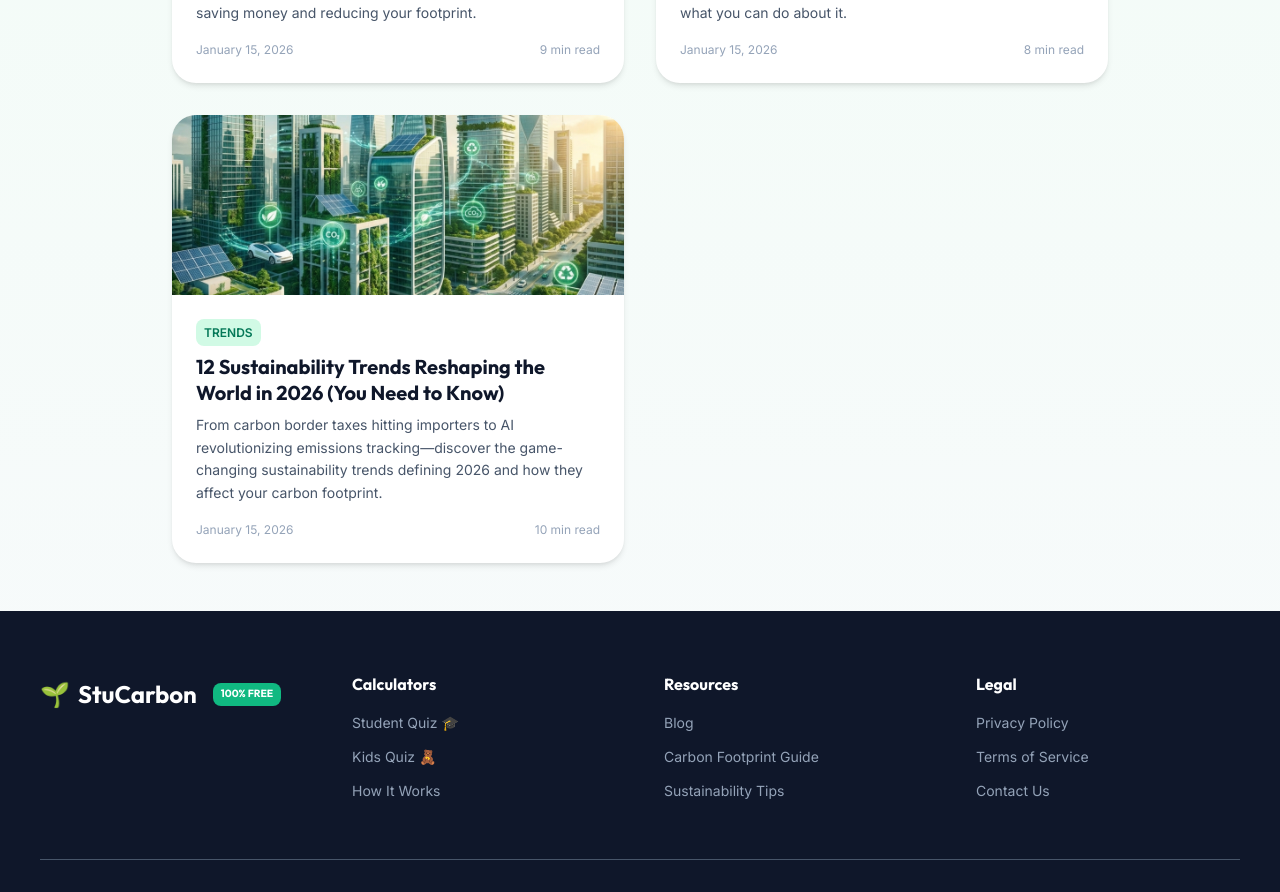
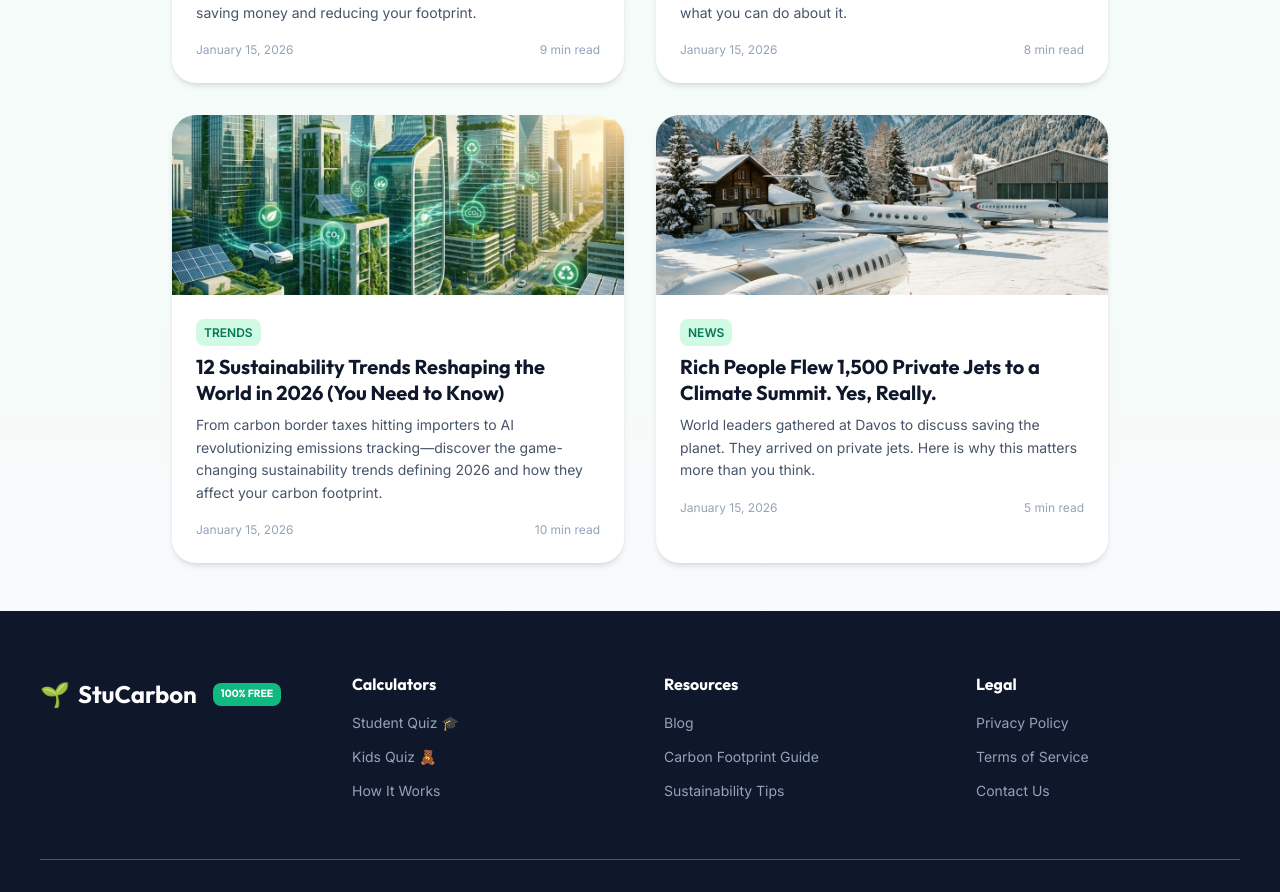
Before and after one commit to vivekranahyd/StuCarbon, a React (Vite) app: page /blog in a window 1280 px wide. Shown: the part 2846-3738 px from the top of the page. Built offline with nearby package versions, Linux system fonts and the light colour scheme.

Commit message:
new blog

```diff
--- a/src/data/blogPosts.js
+++ b/src/data/blogPosts.js
@@ -1122,6 +1122,83 @@ export const blogPosts = [
         },
 
         relatedPosts: ['understanding-carbon-footprint', 'ai-carbon-footprint-chatgpt-students', 'how-to-reduce-carbon-footprint-as-student']
+    },
+    {
+        id: 14,
+        slug: 'private-jets-davos-2026-carbon-hypocrisy',
+        title: 'Rich People Flew 1,500 Private Jets to a Climate Summit. Yes, Really.',
+        excerpt: 'World leaders gathered at Davos to discuss saving the planet. They arrived on private jets. Here is why this matters more than you think.',
+        category: 'News',
+        date: 'January 15, 2026',
+        readTime: '5 min read',
+        emoji: '✈️',
+        featuredImage: '/blog/davos-private-jets-2026.png',
+
+        // SEO Meta - Optimized for Google Discover
+        metaTitle: 'Private Jets at Davos 2026: The Climate Hypocrisy Nobody Can Ignore',
+        metaDescription: 'Over 1,500 private jets flew into Davos for a climate summit. One flight equals your entire year of emissions. Here is why this viral story matters.',
+        keywords: ['davos 2026 private jets', 'climate hypocrisy', 'carbon footprint rich vs poor', 'private jet emissions', 'world economic forum climate'],
+
+        // Structured Data
+        author: { name: 'StuCarbon Team', url: 'https://stucarbon.com/about' },
+        datePublished: '2026-01-15T16:00:00+05:30',
+        dateModified: '2026-01-15T16:00:00+05:30',
+
+        // Full Content
+        content: {
+            intro: `Let me tell you something that might make you a little angry. Right now, the world's richest and most powerful people are gathering in Davos, Switzerland, for the World Economic Forum. They're discussing climate change, sustainability, and how to save the planet. Sounds great, right? Here's the catch: Greenpeace just reported that private jet flights to Davos have INCREASED this year. We're talking about 1,500+ private jets landing in a tiny Swiss town so billionaires can talk about... reducing emissions. You can't make this stuff up.`,
+
+            sections: [
+                {
+                    heading: 'Wait, How Bad Are Private Jets Actually?',
+                    content: `Let's put this in perspective. A single private jet flight from London to Davos produces about 2 tons of CO2. That's roughly what the average person in India produces in an ENTIRE YEAR. One flight. One year of emissions. Now multiply that by 1,500 jets. We're looking at the equivalent of a small country's annual emissions—just for one week of meetings. Meanwhile, you're over here feeling guilty about using a plastic straw.`,
+                    tip: 'A private jet emits 10-20 times more CO2 per passenger than a commercial flight for the same journey.'
+                },
+                {
+                    heading: 'Why This Story Is Going Viral',
+                    content: `People are fed up. And honestly? Fair enough. For years, regular people have been told to take shorter showers, stop eating meat, and feel bad about driving to work. But the top 1% of earners are responsible for more emissions than the bottom 50% of the world combined. That's not an exaggeration—that's actual data. So when billionaires fly private jets to discuss climate change, it feels like a slap in the face. The internet is not letting this one slide.`,
+                    tip: 'The richest 10% of the global population causes about 50% of global emissions.'
+                },
+                {
+                    heading: 'But Here Is What Really Matters',
+                    content: `Here's the thing: getting angry at rich hypocrites is satisfying, but it doesn't solve anything. What this story DOES do is show us something important—individual action has limits. You could go completely carbon-neutral for your entire life, and it still wouldn't offset what these jets burned in one week. That doesn't mean your actions don't matter. It means we need BOTH personal changes AND systemic changes. We need policies that hold the biggest polluters accountable.`,
+                    tip: 'Your individual actions matter for building habits and influencing others. But systemic change is what moves the needle at scale.'
+                },
+                {
+                    heading: 'What Can You Actually Do?',
+                    content: `First, keep doing the small stuff—it builds habits and adds up. Second, use your voice and your vote for policies that address the big polluters. Third, don't let these stories make you hopeless. Let them make you informed. The people flying private jets WANT you to feel powerless. Don't give them that. Finally, know your own footprint. When you understand where your emissions come from, you can focus on what actually makes a difference.`,
+                    tip: 'The three biggest personal impact areas for most people: reduce flying, eat less red meat, and switch to renewable energy if you can.'
+                },
+                {
+                    heading: 'The Bright Side (Yes, There Is One)',
+                    content: `Stories like this going viral is actually a good sign. It means people care. It means there's pressure. It means accountability is increasing. Five years ago, private jets at Davos barely made the news. Now it's trending worldwide. That's progress. Public shame is a powerful force. And regulations are coming—some countries are already discussing bans on short-haul private jet flights. Change is happening, even if it feels slow.`,
+                    tip: 'France has already banned private jets for trips that could be made by train in under 2.5 hours.'
+                }
+            ],
+
+            conclusion: `Look, we're not going to shame you for occasionally using a plastic bag while billionaires are burning jet fuel like it's water. But we also can't just sit back and do nothing because "the rich are worse." Understand your impact, make the changes you can, and push for the bigger changes we all need. The internet roasting Davos attendees is satisfying—but real change comes from informed, persistent action. Know your footprint, reduce what you can, and keep demanding better from those at the top.`,
+
+            faqs: [
+                {
+                    question: 'How much CO2 does a private jet emit?',
+                    answer: 'Private jets emit about 2 tons of CO2 per hour of flight. A trip from London to Davos emits roughly the same as an average person entire yearly footprint in many countries.'
+                },
+                {
+                    question: 'Why do rich people have bigger carbon footprints?',
+                    answer: 'Frequent flying (especially private jets), multiple large homes, luxury goods, and high consumption lifestyles all contribute. The top 1% of earners produce more emissions than the bottom 50% combined.'
+                },
+                {
+                    question: 'Does my individual action even matter?',
+                    answer: 'Yes! Individual actions build habits, influence others, and create market demand for sustainable options. But we also need systemic change—policies that address industrial emissions, aviation, and corporate responsibility.'
+                },
+                {
+                    question: 'What is being done about private jet emissions?',
+                    answer: 'France has banned short-haul private jet flights. The EU is considering similar measures. Public pressure and viral stories like the Davos coverage are increasing accountability.'
+                }
+            ]
+        },
+
+        relatedPosts: ['understanding-carbon-footprint', 'how-to-reduce-carbon-footprint-as-student', 'digital-carbon-footprint']
     }
 ];
 
```
Also changed, not shown: public/blog/davos-private-jets-2026.png (added), 1 other file (tests, documents, lock files or other folders).
